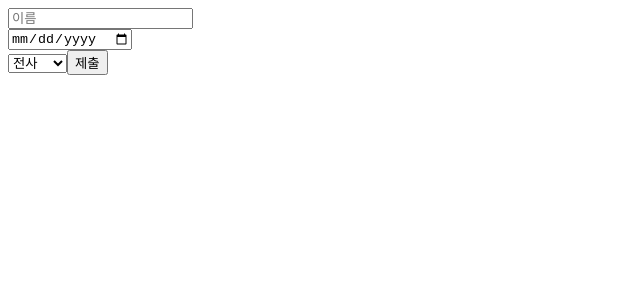
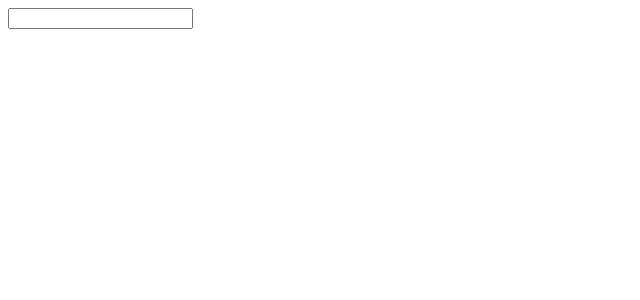
Before and after one commit to leejaypower/learn-react, a React (Vite) app in the folder 4-react-playground/: page / in a window 1280 px wide. Shown: the top 300 px of the page, without its empty margins (0-640 px from the left). Built offline with nearby package versions, Linux system fonts and the light colour scheme.

Commit message:
hooks와 custom hook

```diff
--- a/4-react-playground/src/components/App.jsx
+++ b/4-react-playground/src/components/App.jsx
@@ -2,6 +2,7 @@ import '../App.css';
 import './Header';
 // vite는 확장자 안 써도됨
 import Register from './Register';
+import HookExam from './HookExam';
 import { useState } from 'react';
 
 // props나 부모 컴포넌트가 바뀌면 리렌더링
@@ -75,7 +76,8 @@ function App() {
     <>
       {/* <LightButton></LightButton>
       <Counter></Counter> */}
-      <Register></Register>
+      {/* <Register></Register> */}
+      <HookExam></HookExam>
     </>
   );
 }
--- /dev/null
+++ b/4-react-playground/src/components/HookExam.jsx
@@ -0,0 +1,14 @@
+import { useState } from 'react';
+import useInput from '../hooks/useInput';
+
+const HookExam = () => {
+  const [input, onChange] = useInput();
+
+  return (
+    <div>
+      <input value={input} onChange={onChange} />
+    </div>
+  );
+};
+
+export default HookExam;
--- /dev/null
+++ b/4-react-playground/src/hooks/useInput.jsx
@@ -0,0 +1,21 @@
+import { useState } from 'react';
+
+// ** hook **
+// 1. 함수 컴포넌트, 커스텀 훅 내부에서만 호출 가능
+// 2. 조건부로 호출될 수 없음
+// 3. Custom Hook 을 만들 수 있다!
+
+// 리액트는 'use'가 prefix로 붙는 함수를 custom hook으로 판단해서 에러가 나지 않음
+function useInput() {
+  // useState와 같은 hook을 사용하는 로직이라면 custom hook으로 분리 가능함
+  // --> vue의 composable과 비슷한 개념으로 보임
+
+  const [input, setInput] = useState('');
+  const onChange = (event) => {
+    setInput(event.target.value);
+  };
+
+  return [input, onChange];
+}
+
+export default useInput;
```
